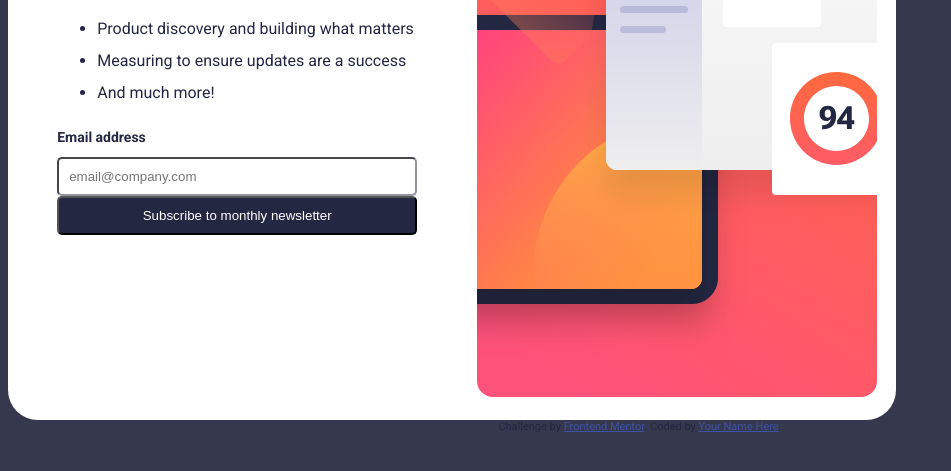
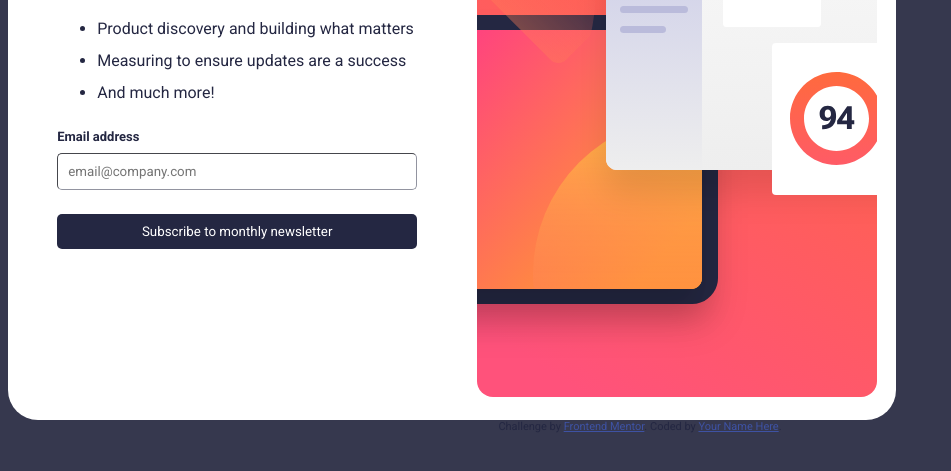
Before and after one commit to dudaeses/newsletter-sign-up-with-success-message-main, a plain HTML site: page index.html in a window 1280 px wide. Shown: the part 223-694 px from the top of the page, without its empty margins (0-951 px from the left). Drawn offline with Linux system fonts and the light colour scheme.

Commit message:
estilizando forms

```diff
--- a/script.js
+++ b/script.js
@@ -26,7 +26,7 @@ dismissMessage.addEventListener('click', () => {
 });
 
 function setError(index){
-    campos[index].style.border = '1px solid #e63636';
+    campos[index].style.border = '2px solid hsl(4, 100%, 67%)';
     spans[index].style.display = 'block';
 }
 
--- a/style.css
+++ b/style.css
@@ -9,7 +9,7 @@
     color: hsl(228, 45%, 44%);
 }
 
-html{
+body{
     font-family: "Roboto", sans-serif;
     background-color: hsl(235, 18%, 26%);
     color: hsl(234, 29%, 20%);
@@ -35,7 +35,9 @@ input[type="text"] {
     padding: 10px;
     border-radius: 5px;
     border-color: hsl(231, 7%, 60%);
-    border-width: 2px;
+    border-width: 1px;
+    margin-bottom: 1.5rem;
+    font-family: "Roboto", sans-serif;
 }
 
 input[type="submit"] {
@@ -43,6 +45,10 @@ input[type="submit"] {
     border-radius: 5px;
     background-color: hsl(234, 29%, 20%);
     color: hsl(0, 0%, 100%);
+    font-family: "Roboto", sans-serif;
+    font-weight: 400;
+    border: 0px;
+
 }
 
 .conteudo{
@@ -74,9 +80,9 @@ span{
 
 label{
     display: flex;
-    font-size: 14px;
+    font-size: 13px;
     justify-content: space-between;
-    margin-bottom: 0.5rem;
+    margin-bottom: 0.2rem;
 }
 
 span{
```
